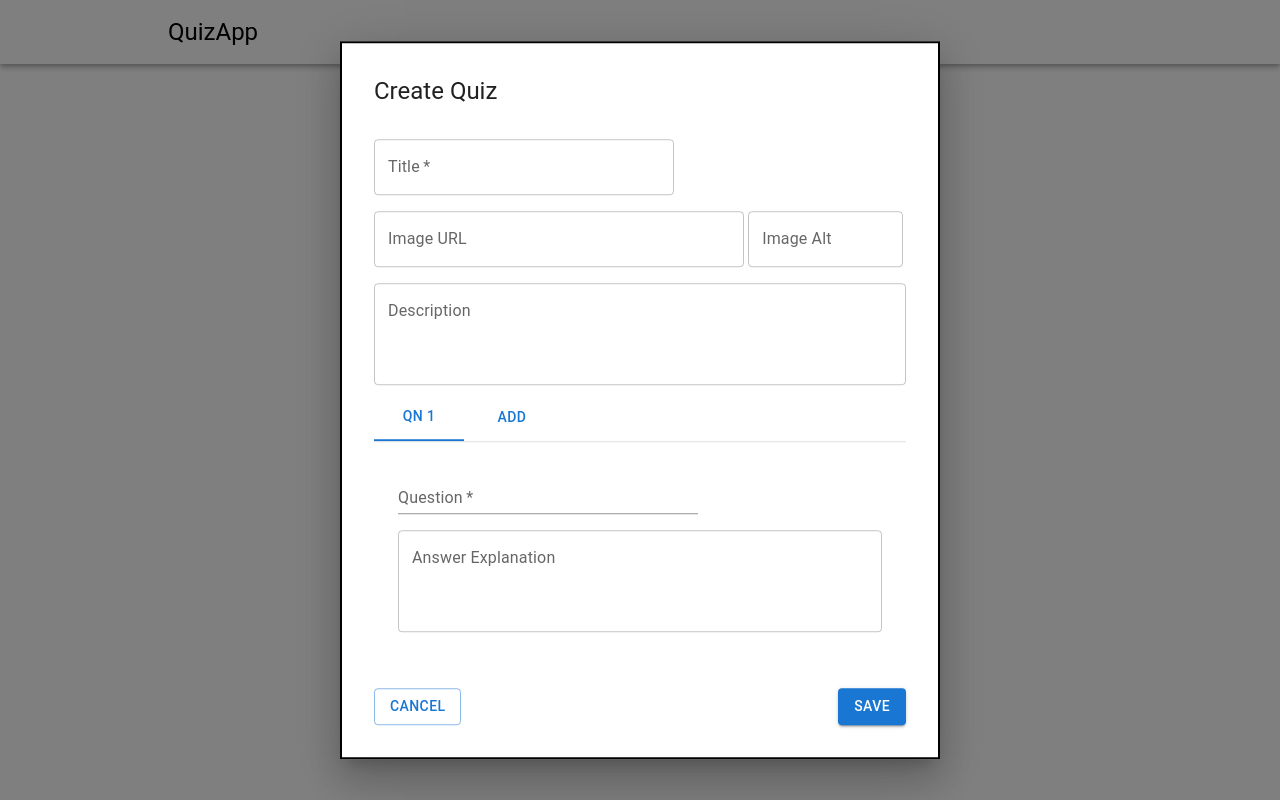
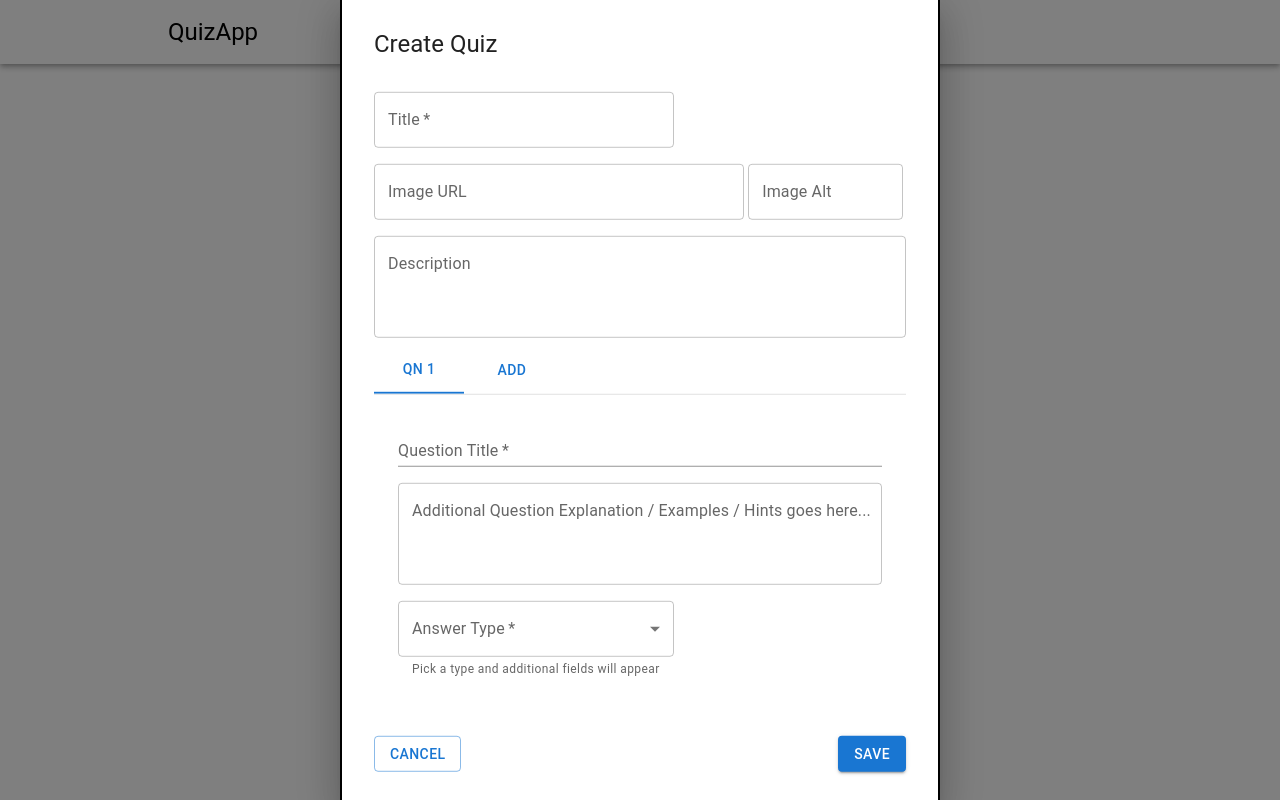
Before and after one commit to hiyodev/quiz-app, a React (Create React App) app: page / in a window 1280 px wide. Both pictures are taken after a click on the button "CREATE QUIZ". Built offline with nearby package versions, Linux system fonts and the light colour scheme.

Commit message:
Added "Answer Type" menu and saving of states

```diff
--- a/src/components/QuizModal.jsx
+++ b/src/components/QuizModal.jsx
@@ -2,10 +2,15 @@ import Box from "@mui/material/Box";
 import Button from "@mui/material/Button";
 import Modal from "@mui/material/Modal";
 import TextField from "@mui/material/TextField";
-import { Grid, Stack, Tab, Tabs, Typography } from "@mui/material";
+import { Grid, Stack, Tab, Typography } from "@mui/material";
 import TabContext from "@mui/lab/TabContext";
 import TabList from "@mui/lab/TabList";
 import TabPanel from "@mui/lab/TabPanel";
+import FormHelperText from "@mui/material/FormHelperText";
+import FormControl from "@mui/material/FormControl";
+import Select from "@mui/material/Select";
+import InputLabel from "@mui/material/InputLabel";
+import MenuItem from "@mui/material/MenuItem";
 
 import { useState, useContext } from "react";
 import { QuizContext } from "../App";
@@ -28,21 +33,24 @@ const style = {
 // 3. Opening Quizzes
 
 export default function QuizModal(props) {
+  const { quizArray, setQuizArray } = useContext(QuizContext);
   const [open, setOpen] = useState(false);
 
-  // For tabs
+  // For tab-switching
   const [value, setValue] = useState("1");
-  const [questions, setQuestions] = useState([
-    { id: 1, question: "What's your name?", answer: "hiyoshi" },
+
+  // Temporary store question data
+  const [qnFormData, setQnFormData] = useState([
+    { id: 1, question: "", explanation: "", answerType: "", correctAnswer: "" },
   ]);
 
   const handleOpen = () => setOpen(true);
   const handleClose = () => setOpen(false);
   const handleChange = (event, newValue) => {
+    console.log(qnFormData);
     setValue(newValue);
   };
 
-  const { setQuizArray } = useContext(QuizContext);
   const {
     id,
     btnVariant,
@@ -54,7 +62,7 @@ export default function QuizModal(props) {
     description,
   } = props;
 
-  const qnTabs = questions.map((currQn) => {
+  const qnTabs = qnFormData.map((currQn) => {
     return (
       <Tab
         key={currQn.id}
@@ -64,33 +72,72 @@ export default function QuizModal(props) {
     );
   });
 
+  const onQnFormDataChange = (key, index, value) => {
+    setQnFormData((prevData) => {
+      prevData[index][key] = value;
+      return prevData;
+    });
+  };
+
   // TODO: Each question form needs to be saved in a temporary storage when user changes tab
   // However, only when user clicks "SAVE" button then we actually save the questions from temp storage to user storage
-  const qnTabPanels = questions.map((currQn) => {
+  const qnTabPanels = qnFormData.map((currQn, index) => {
     return (
       <TabPanel value={currQn.id.toString()} key={currQn.id}>
         <Grid container spacing={2}>
           <Grid item xs={12}>
             <TextField
-              id="title-field"
-              name="title-field"
-              label="Question"
+              id="qns-field"
+              name="qns-field"
+              label="Question Title"
               variant="standard"
-              sx={{ width: 300 }}
-              inputProps={{ maxLength: 30 }}
               autoComplete="off"
+              defaultValue={currQn.question}
+              onChange={(e) =>
+                onQnFormDataChange("question", index, e.target.value)
+              }
               required
+              fullWidth
             />
           </Grid>
           <Grid item xs={12}>
             <TextField
-              id="description-field"
-              name="description-field"
-              label="Answer Explanation"
+              id="qns-explanation-field"
+              name="qns-explanation-field"
+              label="Additional Question Explanation / Examples / Hints goes here..."
+              defaultValue={currQn.explanation}
+              onChange={(e) =>
+                onQnFormDataChange("explanation", index, e.target.value)
+              }
               multiline
               rows={3}
               fullWidth
             />
+          </Grid>
+          <Grid item xs={12}>
+            <FormControl required sx={{ minWidth: 150 }}>
+              <InputLabel id="demo-simple-select-required-label">
+                Answer Type
+              </InputLabel>
+              <Select
+                labelId="demo-simple-select-required-label"
+                id="demo-simple-select-required"
+                defaultValue={currQn.answerType}
+                label="Answer Type *"
+                onChange={(e) =>
+                  onQnFormDataChange("answerType", index, e.target.value)
+                }
+              >
+                <MenuItem value={"checkbox"}>
+                  Checkbox (Multiple Answers)
+                </MenuItem>
+                <MenuItem value={"text"}>Text (Keyword Matching)</MenuItem>
+                <MenuItem value={"radio"}>Radio (Single Answers)</MenuItem>
+              </Select>
+              <FormHelperText>
+                Pick a type and additional fields will appear
+              </FormHelperText>
+            </FormControl>
           </Grid>
         </Grid>
       </TabPanel>
@@ -100,11 +147,20 @@ export default function QuizModal(props) {
   const addQuestionHandler = () => {
     let newId = 0;
 
-    if (questions.length !== 0) {
-      newId = questions[questions.length - 1].id + 1;
+    if (qnFormData.length !== 0) {
+      newId = qnFormData[qnFormData.length - 1].id + 1;
     }
 
-    setQuestions([...questions, { id: newId, question: "", answer: "" }]);
+    setQnFormData([
+      ...qnFormData,
+      {
+        id: newId,
+        question: "",
+        explanation: "",
+        answerType: "",
+        correctAnswer: "",
+      },
+    ]);
     setValue(newId.toString());
   };
 
```
